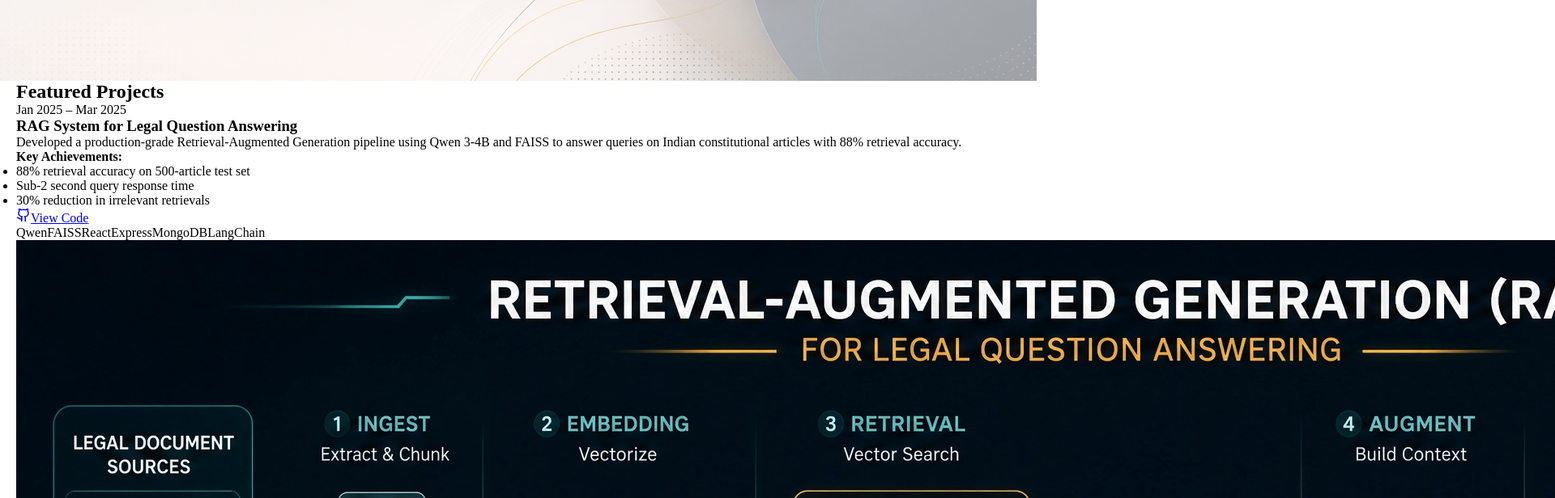
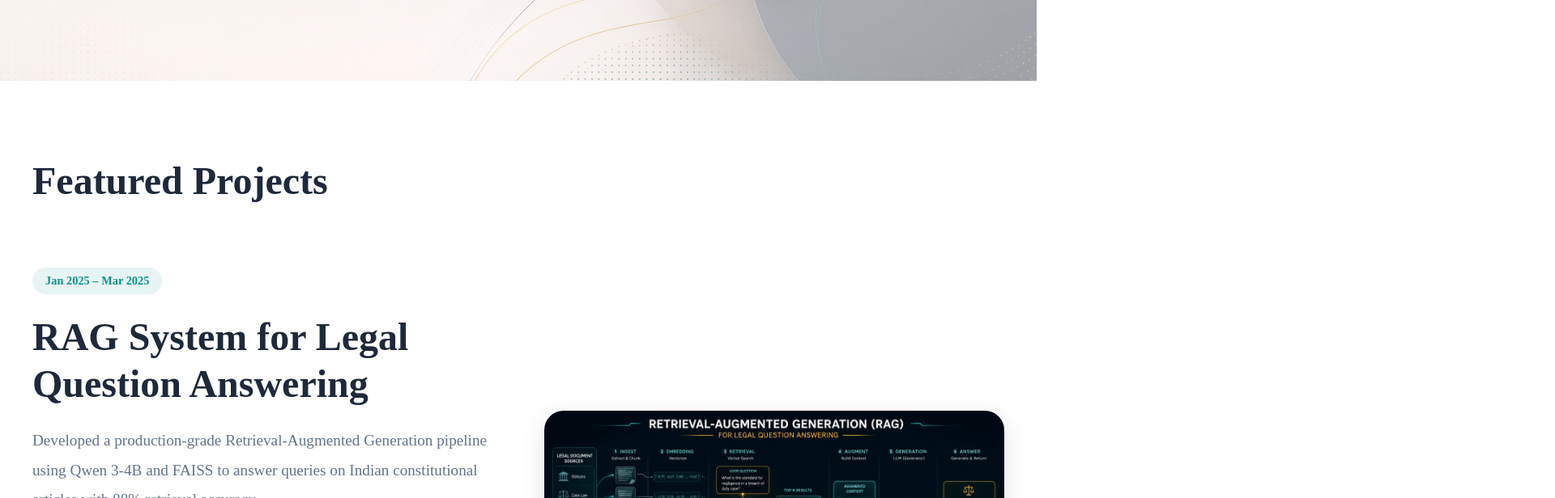
Before and after one commit to GeedipalliVasu/portfolio, a React (Vite) app: page / in a window 1280 px wide. Shown: the part 700-1316 px from the top of the page at 81% size, 1920 px wide, since content can reach past the window. Built offline with nearby package versions, Linux system fonts and the light colour scheme.

Commit message:
project section 2

```diff
--- a/src/App.css
+++ b/src/App.css
@@ -139,3 +139,338 @@ social-links a {
 .social-links a:hover {
  color: #0D9488;
 }
+
+/* .projects{
+  padding:6rem 0;
+  background-color: #FFFFFF;
+}
+
+.projects h2{
+  font-size: 3rem;
+  margin-bottom: 3rem;
+  color:#1E293B;
+}
+
+.project{
+  display: grid;
+  grid-template-columns: 1fr 1fr;
+  gap:3rem;
+  align-items: center;
+  margin-bottom: 4rem;
+}
+
+.project-reverse{
+  grid-template-columns: 1fr 1fr;
+  direction:rtl;
+  display: flex;
+  flex-direction: row-reverse;
+}
+
+.project-reverse > *{
+  direction: ltr;
+}
+
+.project-date {
+  display: inline-block;
+  background-color: rgba(13, 148, 136, 0.1);
+  color: #0D9488;
+  padding: 0.5rem 1rem;
+  border-radius: 20px;
+  font-size: 0.85rem;
+  font-weight: 600;
+  margin-bottom: 1rem;
+}
+
+.project-content h3 {
+ font-size: 2rem;
+ margin-bottom: 1rem;
+ color: #1E293B;
+}
+.project-content p {
+ font-size: 1.1rem;
+ color: #64748B;
+ margin-bottom: 1.5rem;
+ line-height: 1.8;
+}
+.achievements {
+ margin-bottom: 1.5rem;
+}
+.achievements p {
+ font-weight: 600;
+ color: #1E293B;
+ margin-bottom: 0.5rem;
+}
+.achievements ul {
+ list-style: none;
+ padding-left: 0;
+}
+.achievements li {
+ color: #64748B;
+ margin-bottom: 0.5rem;
+ padding-left: 1.5rem;
+ position: relative;
+}
+
+.achievements li:before {
+ content: "•";
+ color: #0D9488;
+ position: absolute;
+ left: 0;
+}
+.project-link {
+ display: inline-flex;
+ align-items: center;
+ gap: 0.5rem;
+ color: #0D9488;
+ text-decoration: none;
+ font-weight: 600;
+ margin-bottom: 1rem;
+ transition: gap 0.3s;
+}
+.project-link:hover {
+ gap: 1rem;
+}
+.tech-stack {
+ display: flex;
+ flex-wrap: wrap;
+ gap: 0.75rem;
+}
+.tech-tag {
+ background-color: #F5F3FF;
+ color: #1E293B;
+ padding: 0.5rem 1rem;
+ border-radius: 20px;
+ font-size: 0.85rem;
+}
+.project-image {
+ border-radius: 12px;
+ overflow: hidden;
+ box-shadow: 0 10px 30px rgba(0, 0, 0, 0.1);
+}
+/* .project-image img {
+ width: 100%;
+ height: auto;
+ display: block;
+} */
+
+/*.project-image img {
+  width: 100%;
+  max-width: 800px;
+
+  height: auto;
+
+  border-radius: 24px;
+} */
+
+.projects {
+  padding: 6rem 0;
+  background-color: #FFFFFF;
+}
+
+.projects h2 {
+  font-size: 3rem;
+  margin-bottom: 5rem;
+  color: #1E293B;
+}
+
+/* PROJECT LAYOUT */
+
+.project {
+  display: flex;
+  align-items: center;
+  justify-content: center;
+
+  gap: 4rem;
+
+  width: 100%;
+
+  margin: 0 auto 7rem auto;
+}
+
+
+/* REVERSE LAYOUT */
+
+.project-reverse {
+  display: flex;
+  flex-direction: row-reverse;
+}
+
+/* TEXT SECTION */
+
+.project-content {
+  flex: 1.2;
+}
+
+/* DATE */
+
+.project-date {
+  display: inline-block;
+  background-color: rgba(13, 148, 136, 0.1);
+  color: #0D9488;
+
+  padding: 0.5rem 1rem;
+
+  border-radius: 20px;
+
+  font-size: 0.9rem;
+  font-weight: 600;
+
+  margin-bottom: 1.5rem;
+}
+
+/* HEADING */
+
+.project-content h3 {
+  font-size: 3rem;
+  line-height: 1.2;
+
+  margin-bottom: 1.5rem;
+
+  color: #1E293B;
+}
+
+/* DESCRIPTION */
+
+.project-content p {
+  font-size: 1.2rem;
+  color: #64748B;
+
+  margin-bottom: 2rem;
+
+  line-height: 1.9;
+}
+
+/* ACHIEVEMENTS */
+
+.achievements {
+  margin-bottom: 2rem;
+}
+
+.achievements p {
+  font-weight: 700;
+  color: #1E293B;
+
+  margin-bottom: 1rem;
+}
+
+.achievements ul {
+  list-style: none;
+  padding-left: 0;
+}
+
+.achievements li {
+  color: #64748B;
+
+  margin-bottom: 0.8rem;
+
+  padding-left: 1.5rem;
+
+  position: relative;
+
+  font-size: 1.05rem;
+}
+
+/* BULLET */
+
+.achievements li::before {
+  content: "•";
+
+  color: #0D9488;
+
+  position: absolute;
+
+  left: 0;
+}
+
+/* GITHUB BUTTON */
+
+.project-link {
+  display: inline-flex;
+  align-items: center;
+
+  gap: 0.7rem;
+
+  padding: 14px 26px;
+
+  border: 1px solid #0D9488;
+  border-radius: 14px;
+
+  color: #0D9488;
+
+  text-decoration: none;
+
+  font-weight: 600;
+
+  margin-bottom: 2rem;
+
+  transition: 0.3s ease;
+}
+
+.project-link:hover {
+  background-color: rgba(13, 148, 136, 0.08);
+
+  transform: translateY(-2px);
+}
+
+/* TECH STACK */
+
+.tech-stack {
+  display: flex;
+  flex-wrap: wrap;
+
+  gap: 0.9rem;
+}
+
+/* TECH TAG */
+
+.tech-tag {
+  background-color: #F5F3FF;
+
+  color: #1E293B;
+
+  padding: 0.6rem 1.2rem;
+
+  border-radius: 20px;
+
+  font-size: 0.9rem;
+}
+
+/* IMAGE SECTION */
+
+.project-image {
+  flex: 1;
+
+  display: flex;
+  justify-content: center;
+  align-items: center;
+}
+
+/* IMAGE */
+
+.project-image img {
+  width: 100%;
+  max-width: 700px;
+
+  height: auto;
+
+  display: block;
+
+  border-radius: 24px;
+
+  box-shadow: 0 10px 30px rgba(0,0,0,0.12);
+}
+
+.container {
+  max-width: 1400px;
+  margin: 0 auto;
+  padding: 0 40px;
+}
+
+.project-content,
+.project-image {
+  flex: 1;
+}
+
+.project project-reverse {
+  flex-direction: row-reverse;
+}
--- a/src/App.jsx
+++ b/src/App.jsx
@@ -47,7 +47,7 @@ export default function App() {
 
         <div className="project">
           <div className="project-content">
-            <span className='project-data'>Jan 2025 – Mar 2025</span>
+            <span className='project-date'>Jan 2025 – Mar 2025</span>
             <h3>RAG System for Legal Question Answering</h3>
             <p>Developed a production-grade Retrieval-Augmented Generation pipeline using Qwen 3-4B and FAISS to answer queries on Indian constitutional articles with 88% retrieval accuracy.</p>
             <div className="achievements">
@@ -58,7 +58,7 @@ export default function App() {
                 <li>30% reduction in irrelevant retrievals</li>
               </ul>
             </div>
-            <a href="https://github.com/GeedipalliVasu/Legal-Rag" target='_blank' rel='noopener noreferrer'>
+            <a className="project-link" href="https://github.com/GeedipalliVasu/Legal-Rag" target='_blank' rel='noopener noreferrer'>
             <LuGithub size={18} />View Code
             </a>
             <div className="tech-stack">
@@ -68,14 +68,12 @@ export default function App() {
             ))}
             </div>
           </div>
-          <div className="project-name">
+          <div className="project-image">
             <img src={ragimg} alt="RAGIMG" />
           </div>
         </div>
         <div className='project project-reverse'>
-            <div className="project-image">
-              <img src={agri} alt="AGRI-IMG"/>
-            </div>
+
             <div className="project-content">
               <span className='project-date'>Aug 2024 – Nov 2024</span>
               <h3>Agri-LLaVA: AI Plant Disease Detection</h3>
@@ -88,7 +86,7 @@ export default function App() {
                   <li>Interactive chatbot with sub-3 second response time</li>
                 </ul>
               </div>
-              <a href="https://github.com/GeedipalliVasu/Agri-Llava-Project" target='_blank' rel='noopener noreferrer'>
+              <a className="project-link" href="https://github.com/GeedipalliVasu/Agri-Llava-Project" target='_blank' rel='noopener noreferrer'>
               <LuGithub size={18}/> View Code
               </a>
               <div className="tech-stack">
@@ -101,10 +99,12 @@ export default function App() {
                 </div>
               </div>
             </div>
+            <div className="project-image">
+              <img src={agri} alt="AGRI-IMG"/>
+            </div>
         </div>
       </div>
     </section>
-
     </div>
   )
 }
```
